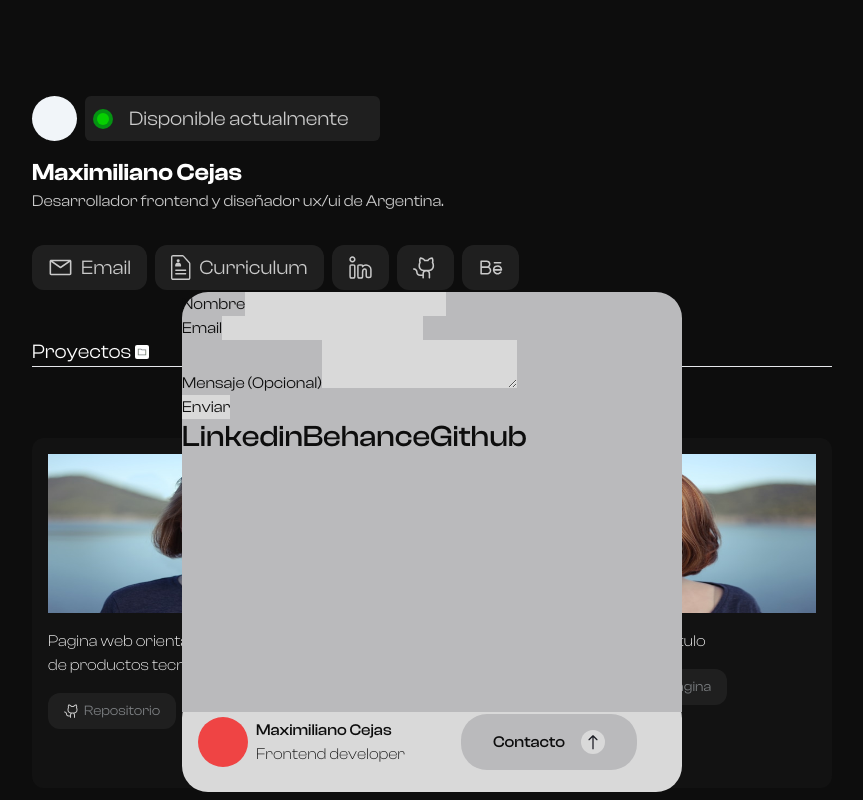
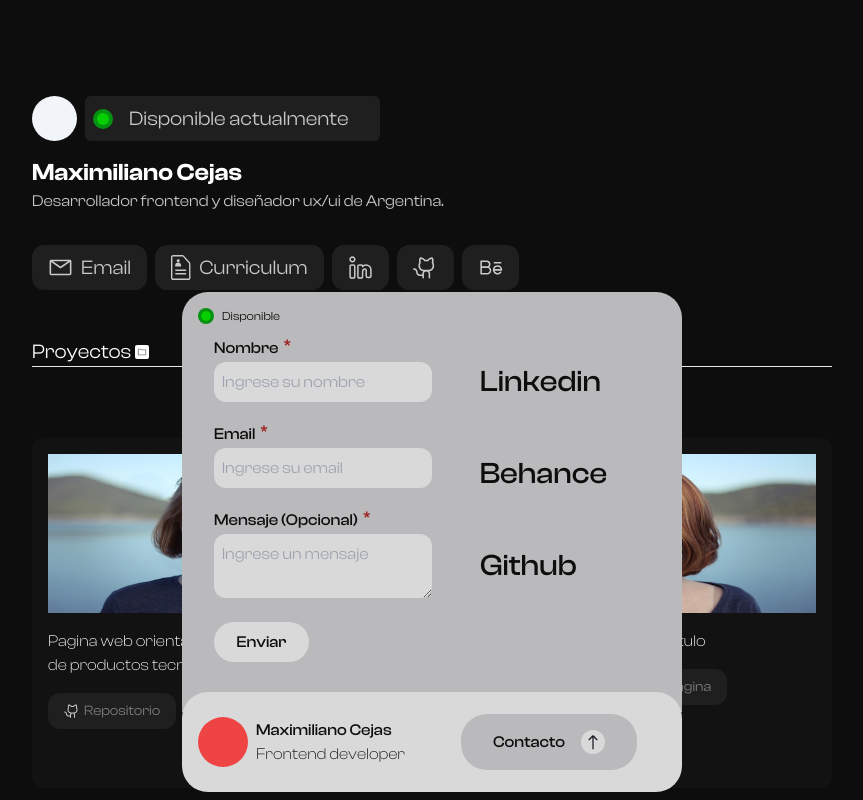
Before and after one commit to MaxiCejasDev/Portfolio, a Next.js app: page / in a window 1280 px wide. Both pictures are taken after a click on the button "Contacto". Shown: the top 800 px of the page, without its empty margins (208-1071 px from the left). Built offline with nearby package versions, Linux system fonts and the light colour scheme.

Commit message:
Contact Modal

```diff
--- a/src/app/globals.css
+++ b/src/app/globals.css
@@ -52,3 +52,11 @@ body{
 .icon-active{
   filter: invert(0%) sepia(10%) saturate(1376%) hue-rotate(343deg) brightness(99%) contrast(90%)
 }
+
+
+.form-label::after{
+  content: "*";
+  margin-left: 5px;
+  font-size: 20px;
+  color: #9E2828;
+}
--- a/src/components/Contact.tsx
+++ b/src/components/Contact.tsx
@@ -1,10 +1,16 @@
+"use client"
 import Image from "next/image";
 import ContactModal from "./ContactModal";
+import { useState } from "react";
 
 export default function Contact() {
+  const [openContact, setOpenContact] = useState(false)
+  const handleOpenContact = ()=>{
+    setOpenContact(!openContact)
+  }
   return (
-    <nav className="w-[500px] h-[100px] bg-[#D9D9D9] fixed bottom-2 left-[calc(50%-250px)] rounded-[26px] text-black">
-      <div className="relative h-full w-full grid grid-cols-2 p-4 ">
+    <nav className="w-[500px] h-[100px] fixed bottom-2 z-10 left-[calc(50%-250px)]  text-black">
+      <div className="relative h-full w-full grid grid-cols-2 p-4 rounded-[26px] bg-[#D9D9D9] z-10">
         <div className="flex  items-center gap-x-2">
           <div className="h-[50px] w-[50px] bg-red-500 rounded-full"></div>
           <div>
@@ -13,7 +19,7 @@ export default function Contact() {
           </div>
         </div>
         <div className="flex justify-center items-center">
-          <button className="bg-[#BABABC] rounded-[26px] py-4 px-8 flex items-center justify-center gap-x-4 font-medium text-base">
+          <button onClick={handleOpenContact} className="bg-[#BABABC] rounded-[26px] py-4 px-8 flex items-center justify-center gap-x-4 font-medium text-base">
             Contacto
             <div className="bg-[#D9D9D9] w-[24px] h-[24px] rounded-full flex items-center justify-center">
               <Image
@@ -25,8 +31,10 @@ export default function Contact() {
             </div>
           </button>
         </div>
-        <ContactModal/>
+
       </div>
+      {openContact && <ContactModal/>}
+
     </nav>
   );
 }
--- a/src/components/ContactModal.tsx
+++ b/src/components/ContactModal.tsx
@@ -1,31 +1,36 @@
+import Image from "next/image";
 import Link from "next/link";
 
 export default function ContactModal(){
     return(
-        <div className="bg-[#BABABC] w-[500px] h-[420px] absolute bottom-[80px] rounded-t-[26px]">
-        <form>
-            <div>
-                <label htmlFor="name">Nombre</label>
-                <input className="bg-[#D9D9D9]" type="text" id="name" />
+        <div className="bg-[#BABABC] w-[500px] h-[420px] z-0 absolute bottom-[80px] rounded-t-[26px] ">
+            <div className="relative grid grid-cols-2 w-full h-full">
+                <div className="absolute flex gap-x-2 top-4 left-4 font-regular text-xs">
+                    <Image src={'/images/icons/available.svg'} alt="Available icon" height={16} width={16}/>
+                    <p>Disponible</p>
+                </div>
+            <form className="flex flex-col pl-8 pt-10">
+            <div className="flex flex-col">
+                <label className="font-medium form-label" htmlFor="name">Nombre</label>
+                <input placeholder="Ingrese su nombre" className="bg-[#D9D9D9] rounded-[12px] py-2 pl-2" type="text" id="name" />
             </div>
-            <div>
-                <label htmlFor="email">Email</label>
-                <input className="bg-[#D9D9D9]" type="text" id="email" />
+            <div className="flex flex-col pt-4">
+                <label className="font-medium form-label" htmlFor="email">Email</label>
+                <input placeholder="Ingrese su email" className="bg-[#D9D9D9] rounded-[12px] py-2 pl-2" type="text" id="email" />
             </div>
-            <div>
-                <label htmlFor="message">Mensaje (Opcional)</label>
-                <textarea className="bg-[#D9D9D9]" id="message"></textarea>
+            <div className="flex flex-col pt-4">
+                <label className="font-medium form-label" htmlFor="message">Mensaje (Opcional)</label>
+                <textarea placeholder="Ingrese un mensaje" className="bg-[#D9D9D9] rounded-[12px] py-2 pl-2" id="message"></textarea>
             </div>
-            <button className="bg-[#D9D9D9]">Enviar</button>
+            <button className="bg-[#D9D9D9] h-[40px] font-medium mt-6 rounded-[26px] w-[95px]">Enviar</button>
         </form>
-        <div>
+        <div className="flex flex-col pl-12 gap-y-14 pt-[4.5rem]">
             <Link href={''} className="text-black font-medium text-3xl">Linkedin</Link>
             <Link href={''} className="text-black font-medium text-3xl">Behance</Link>
             <Link href={''} className="text-black font-medium text-3xl">Github</Link>
         </div>
+
+            </div>
     </div>
-
-
-
     )
 }
```
